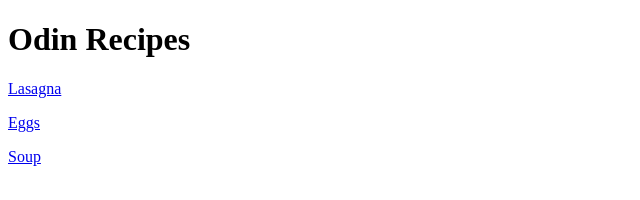
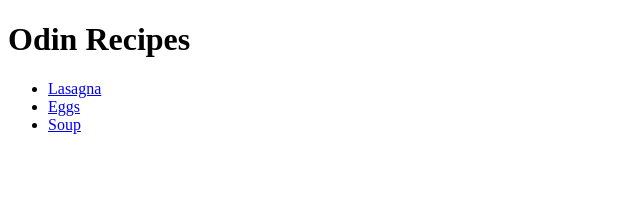
Before and after one commit to gumbiman/odin-recipes, a plain HTML site: page index.html in a window 1280 px wide. Shown: the whole page, without its empty margins (0-640 px from the left). Drawn offline with Linux system fonts and the light colour scheme.

```diff
--- a/index.html
+++ b/index.html
@@ -7,11 +7,10 @@
 </head>
 <body>
     <h1>Odin Recipes</h1>
-    <p></p>
-    <a href="./recipes/lasagna.html"> Lasagna</a>
-    <p></p>
-    <a href="./recipes/eggs.html"> Eggs</a>
-    <p></p>
-    <a href="./recipes/soup.html"> Soup</a>
+    <ul>
+        <li><a href="./recipes/lasagna.html"> Lasagna</a></li>
+        <li><a href="./recipes/eggs.html"> Eggs</a></li>
+        <li><a href="./recipes/soup.html"> Soup</a></li>
+    </ul>
 </body>
 </html>
```
Also changed, not shown: recipes/eggs.html (+1 -1 lines).
